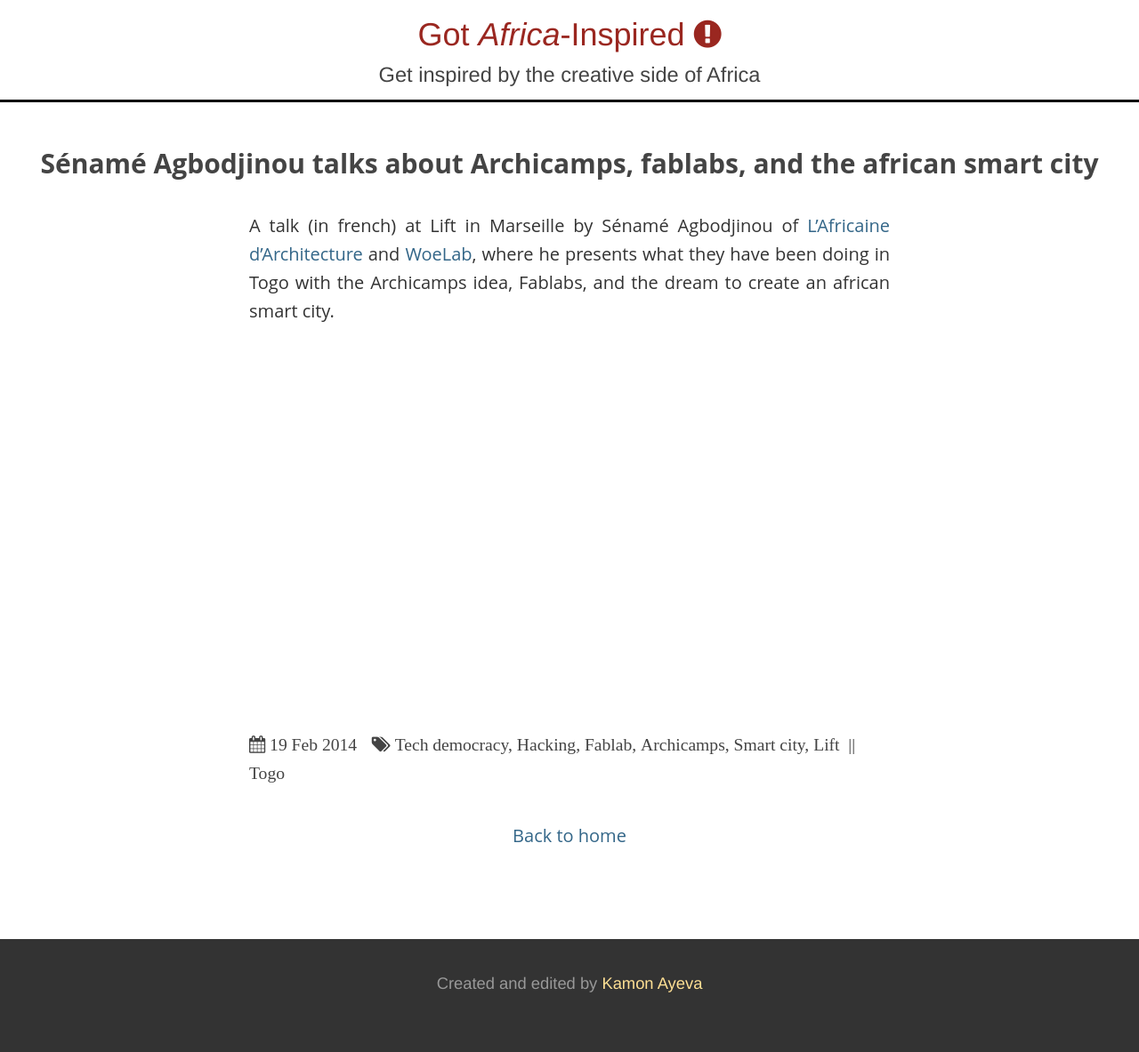
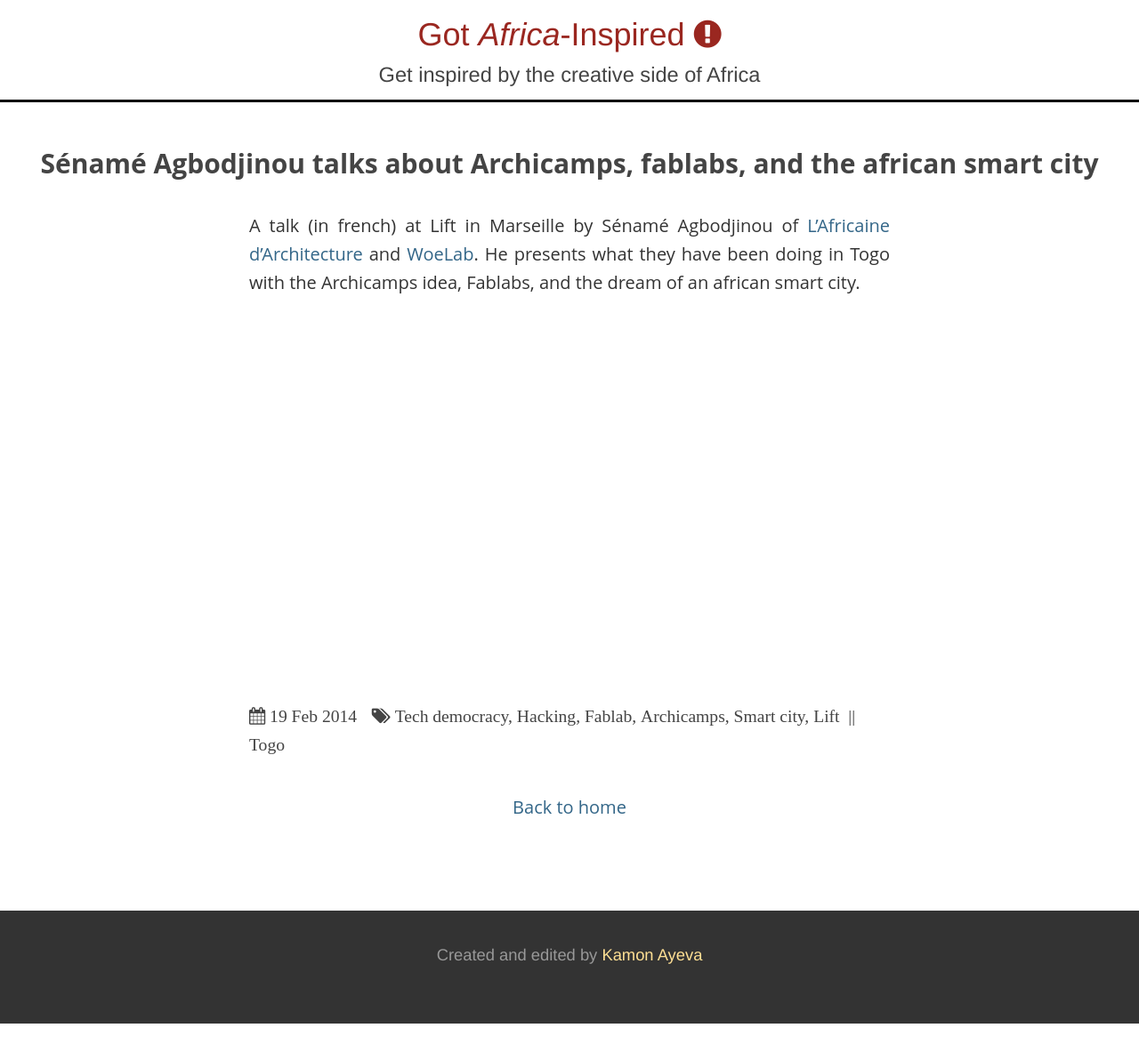
Before and after one commit to gotafricainspired/gotafricainspired.github.io, a Jekyll site: the page built from _src/_posts/2014-02-19-sename-agbodjinou-about-archicamps-fablabs-woelab.markdown, in a window 1280 px wide. Shown: the whole page at 89% size. Built offline with Jekyll 4.4.1, drawn with Linux system fonts in a browser that asks for light colours; nearby versions of some CDN libraries; some web fonts are replaced; library files that are not in the unit come from our copies; Markdown is read by kramdown in place of the engine named in the settings; after the commit the page ends 1151 px from its top, so only the background shows below that.

Commit message:
Improved wording in post about Archicamps

```diff
--- a/2014/02/19/sename-agbodjinou-about-archicamps-fablabs-woelab.html
+++ b/2014/02/19/sename-agbodjinou-about-archicamps-fablabs-woelab.html
@@ -80,8 +80,8 @@
 
               <p class="entry-description" >
                  <p>A talk (in french) at Lift in Marseille by Sénamé Agbodjinou of <a href="http://www.lafricainedarchitecture.com">L&#39;Africaine d&#39;Architecture</a>
-and <a href="http://www.woelabo.com">WoeLab</a>, where he presents what they have been doing in Togo with the Archicamps idea,
-Fablabs, and the dream to create an african smart city. </p>
+and <a href="http://www.woelabo.com">WoeLab</a>. He presents what they have been doing in Togo with the Archicamps idea,
+Fablabs, and the dream of an african smart city. </p>
 
               </p>
 
--- a/_src/_posts/2014-02-19-sename-agbodjinou-about-archicamps-fablabs-woelab.markdown
+++ b/_src/_posts/2014-02-19-sename-agbodjinou-about-archicamps-fablabs-woelab.markdown
@@ -9,5 +9,5 @@ show_on_home: true
 ---
 
 A talk (in french) at Lift in Marseille by Sénamé Agbodjinou of [L'Africaine d'Architecture](http://www.lafricainedarchitecture.com)
-and [WoeLab](http://www.woelabo.com), where he presents what they have been doing in Togo with the Archicamps idea,
-Fablabs, and the dream to create an african smart city.
+and [WoeLab](http://www.woelabo.com). He presents what they have been doing in Togo with the Archicamps idea,
+Fablabs, and the dream of an african smart city.
```
